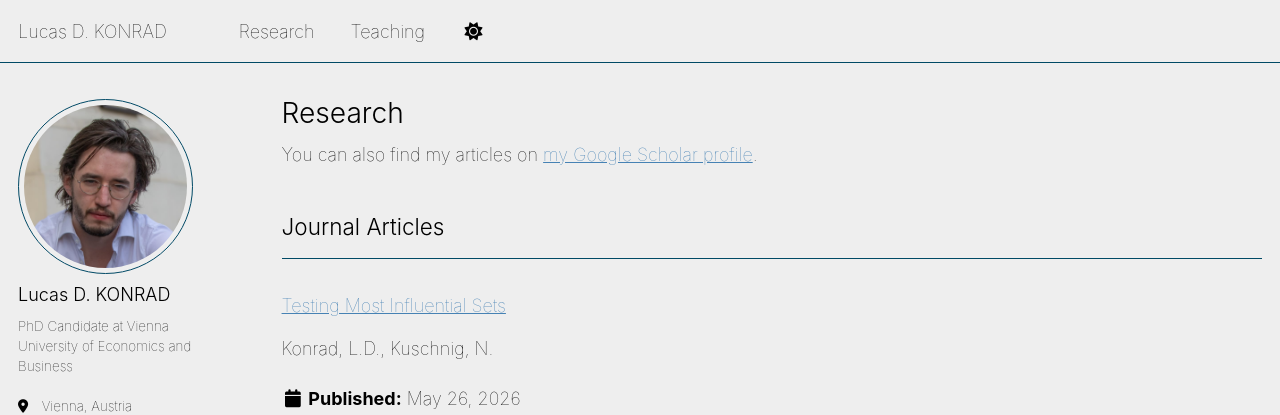
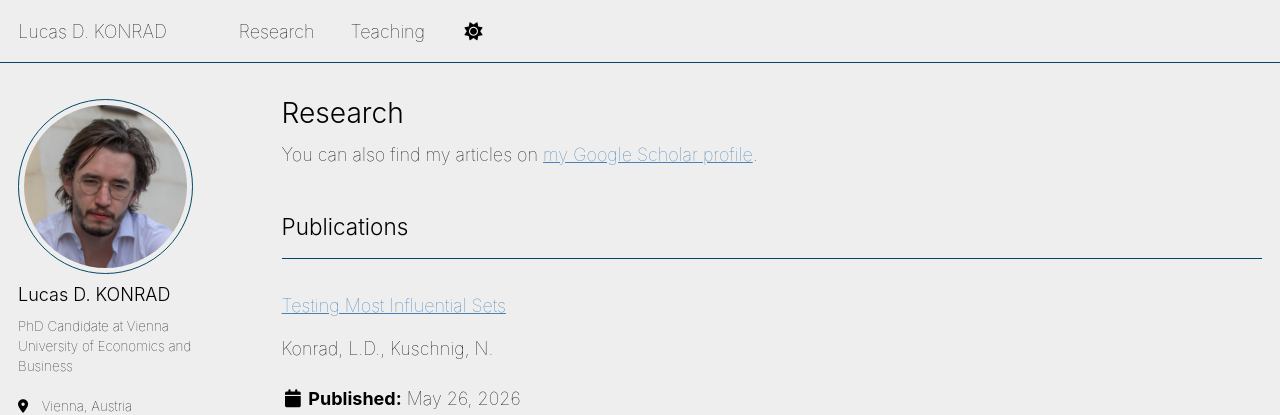
Before and after one commit to konradld/konradld.github.io, a Jekyll site: the page built from _pages/publications.html, in a window 1280 px wide and 900 px high. Shown: the top 415 px of the window. Built offline with Jekyll 4.4.1, drawn with Linux system fonts in a browser that asks for light colours; some web fonts are replaced; a script that is not in the unit is left out.

Commit message:
Update _config.yml

```diff
--- a/_config.yml
+++ b/_config.yml
@@ -84,7 +84,7 @@ publication_category:
   books:
     title: 'Books'
   manuscripts:
-    title: 'Journal Articles'
+    title: 'Publications'
   workingpaper:
     title: 'Working Papers'
   workinprogress:
```
